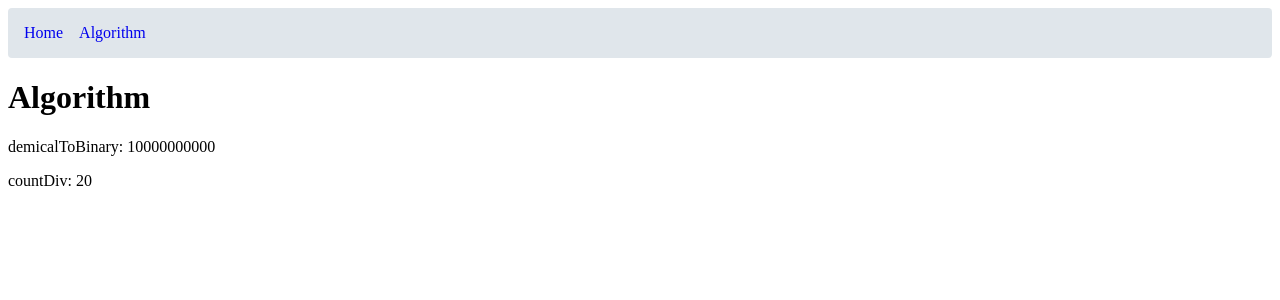
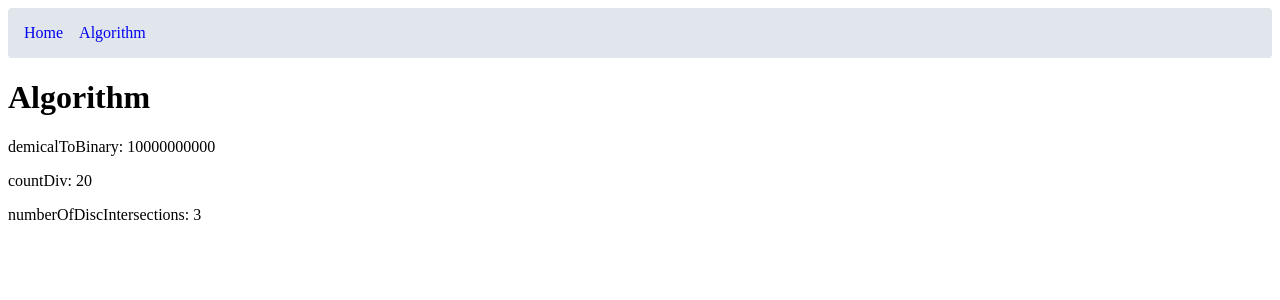
Before and after one commit to rxolve/it-works-why, a SvelteKit app: page /algorithm in a window 1280 px wide. Shown: the top 300 px of the page. Built offline with nearby package versions, Linux system fonts and the light colour scheme.

Commit message:
feat: add number-of-disc-intersections

```diff
--- a/src/routes/algorithm/+page.svelte
+++ b/src/routes/algorithm/+page.svelte
@@ -1,8 +1,10 @@
 <script>
 	import { demicalToBinary } from '../../solve/demical-to-binary';
 	import { countDiv } from '../../solve/count-div';
+	import { numberOfDiscIntersections } from '../../solve/number-of-disc-intersections';
 </script>
 
 <h1>Algorithm</h1>
 <p>demicalToBinary: {demicalToBinary(1024)}</p>
 <p>countDiv: {countDiv(11, 345, 17)}</p>
+<p>numberOfDiscIntersections: {numberOfDiscIntersections([1, 1, 1])}</p>
--- /dev/null
+++ b/src/solve/number-of-disc-intersections.ts
@@ -0,0 +1,21 @@
+export const numberOfDiscIntersections = (A: number[]) => {
+	// Implement your solution here
+	const leftPosition = A.map((a, i) => {
+		return i - a;
+	});
+
+	const rightPosition = A.map((a, i) => {
+		return i + a;
+	});
+
+	console.log(leftPosition, rightPosition);
+
+	let result = 0;
+	for (let i = 0; i < A.length; i++) {
+		for (let j = i + 1; j < A.length; j++) {
+			if (rightPosition[i] >= leftPosition[j]) result++;
+		}
+	}
+
+	return result;
+};
```
